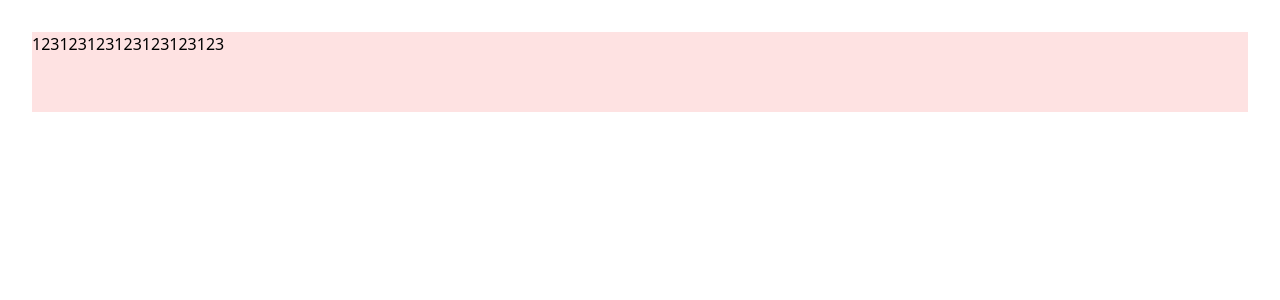
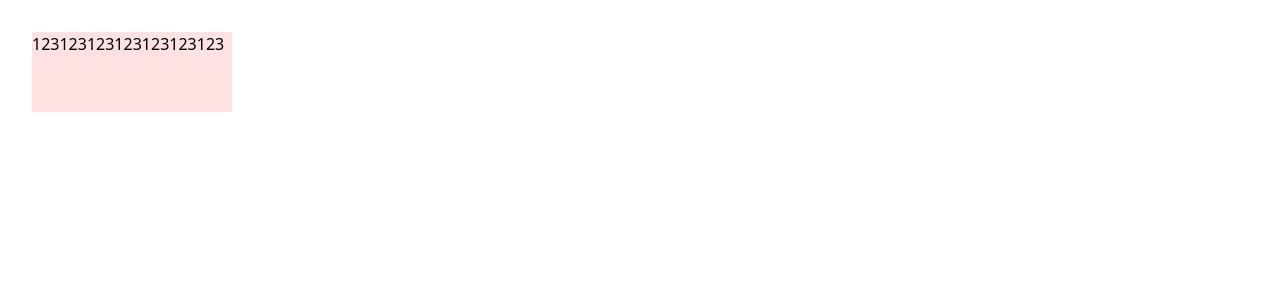
Before and after one commit to eepson123tw/f2eproject, a React (Vite) app: page / in a window 1280 px wide. Shown: the top 300 px of the page. Built offline with nearby package versions, Linux system fonts and the light colour scheme.

Commit message:
feat:Add the gsap init

```diff
--- a/package.json
+++ b/package.json
@@ -12,6 +12,7 @@
   "dependencies": {
     "@typescript-eslint/eslint-plugin": "^5.42.1",
     "babel-eslint": "^10.1.0",
+    "gsap": "^3.11.3",
     "react": "^18.2.0",
     "react-dom": "^18.2.0"
   },
--- a/src/App.jsx
+++ b/src/App.jsx
@@ -1,13 +1,26 @@
 import React from 'react';
-import { useState } from 'react';
+import { useState, useRef, useLayoutEffect } from 'react';
+import { gsap } from 'gsap';
 import './App.css';
 
 function App() {
   const [count, setCount] = useState(0);
+  const comp = useRef();
+
+  useLayoutEffect(() => {
+    let ctx = gsap.context(() => {
+      gsap.to('.box', { rotation: '+=360' });
+      // ScrollTrigger.create({ trigger: '#my-id' });
+    }, comp);
+
+    return () => ctx.revert();
+  }, []);
 
   return (
     <div className="App">
-      <h1 className="w-100 flex h-20 flex-1 bg-red-100">123123123123123123123</h1>
+      <div className="div" ref={comp}>
+        <h1 className="box  flex h-20 w-[200px] flex-1 bg-red-100">123123123123123123123</h1>
+      </div>
     </div>
   );
 }
```
Also changed, not shown: 1 other file (tests, documents, lock files or other folders).
